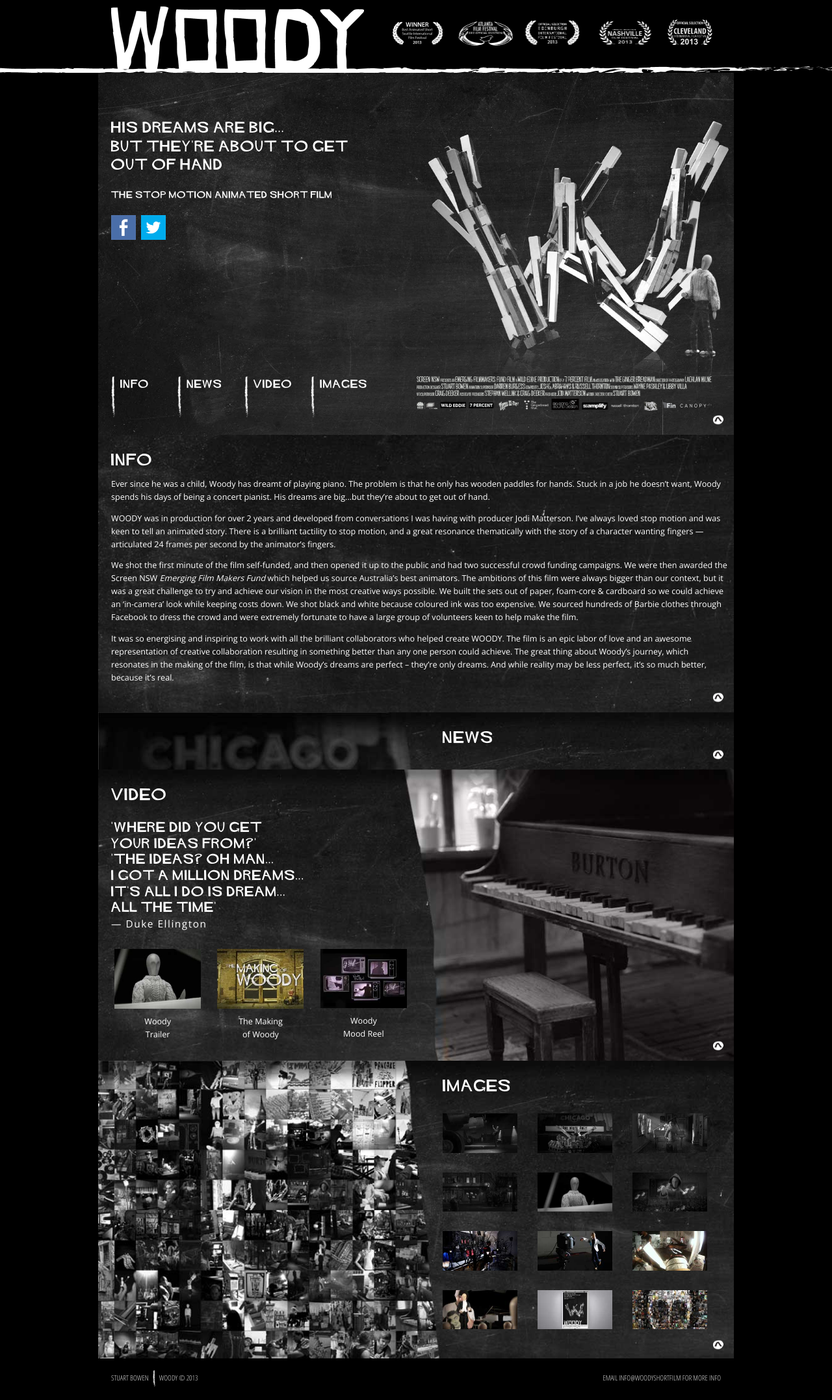
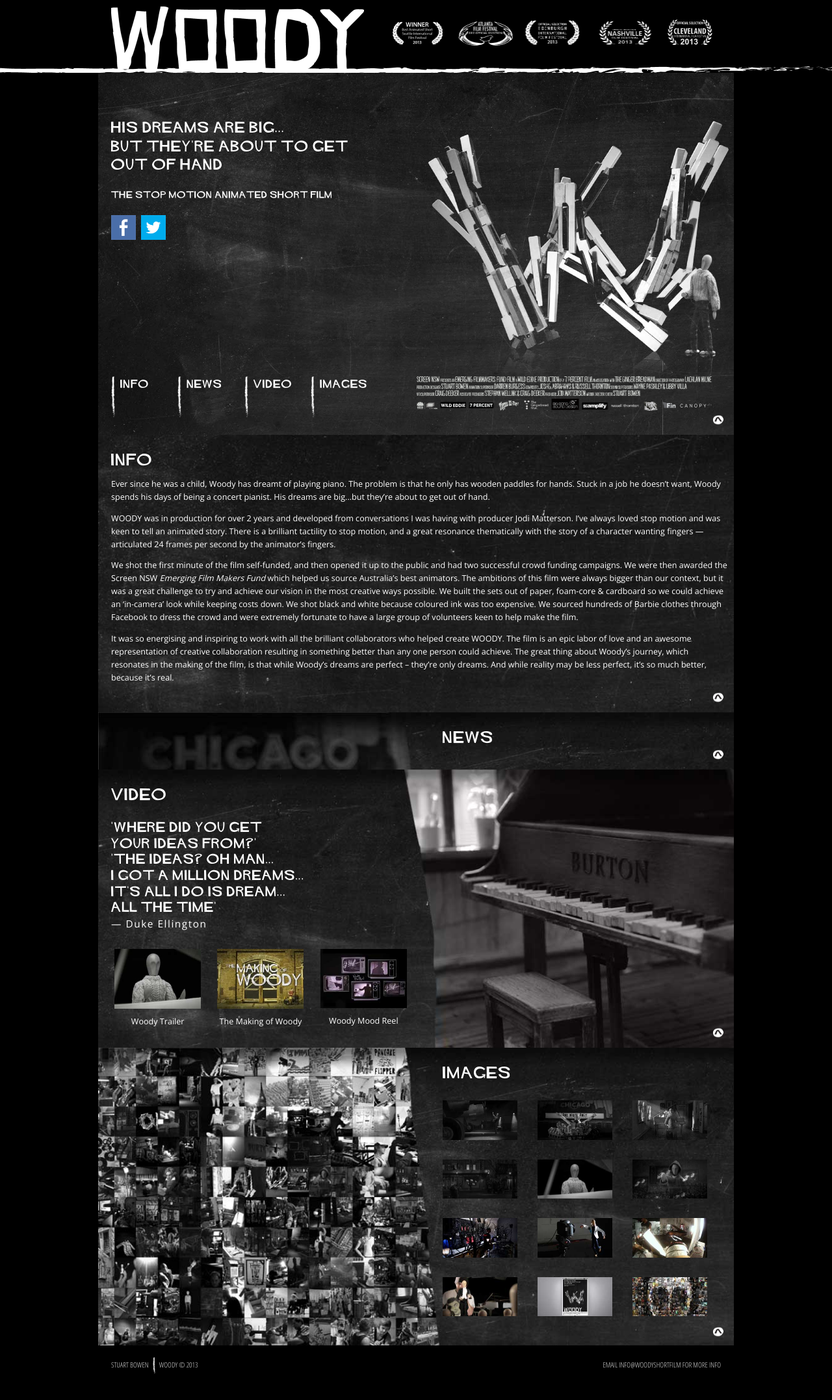
Before and after one commit to woodyshortfilm/woodyshortfilm.github.io, a Jekyll site: the page built from index.html, in a window 1280 px wide. Shown: the whole page at 65% size. Built offline with Jekyll 4.4.1, drawn with Linux system fonts in a browser that asks for light colours; nearby versions of some CDN libraries; comment, search, counter and statistics services are not loaded.

Commit message:
Made video section responsive.

```diff
--- a/css/main.css
+++ b/css/main.css
@@ -209,6 +209,11 @@
   width: 460px;
   margin: 0px;
 }
+@media all and (max-width: 500px) {
+  #video #video-thumbnails {
+    width: 100%;
+  }
+}
 
 #video #video-thumbnails img { margin-bottom: 10px; }
 
@@ -219,7 +224,11 @@
   letter-spacing: .1em;
   line-height: 1.6em;
 }
-
+@media all and (max-width: 500px) {
+  .quote {
+    font-size: .9em;
+  }
+}
 .quoter {
   font-family: 'Open Sans', sans-serif;
   font-size: 1em;
--- a/index.html
+++ b/index.html
@@ -132,20 +132,17 @@
       <div class="unit one-third align-center pull-left">
         <a href="#youtube-trailer" data-toggle="modal">
           <img src="/img/woody-trailer-thumb.jpg" width="133"><br/>
-        Woody<br/>
-        Trailer</a>
+        Woody Trailer</a>
       </div>
       <div class="unit one-third align-center">
         <a href="#youtube-making-of" data-toggle="modal">
           <img src="/img/woody-making-of-thumb.jpg" width="133"><br/>
-        The Making<br/>
-        of Woody</a>
+        The Making of Woody</a>
       </div>
       <div class="unit one-third align-center pull-right">
         <a href="#youtube-mood-reel" data-toggle="modal">
           <img src="/img/woody-mood-reel-thumb.jpg" width="133"><br/>
-        Woody<br/>
-        Mood Reel</a>
+        Woody Mood Reel</a>
       </div>
     </div>
   </div>
```
